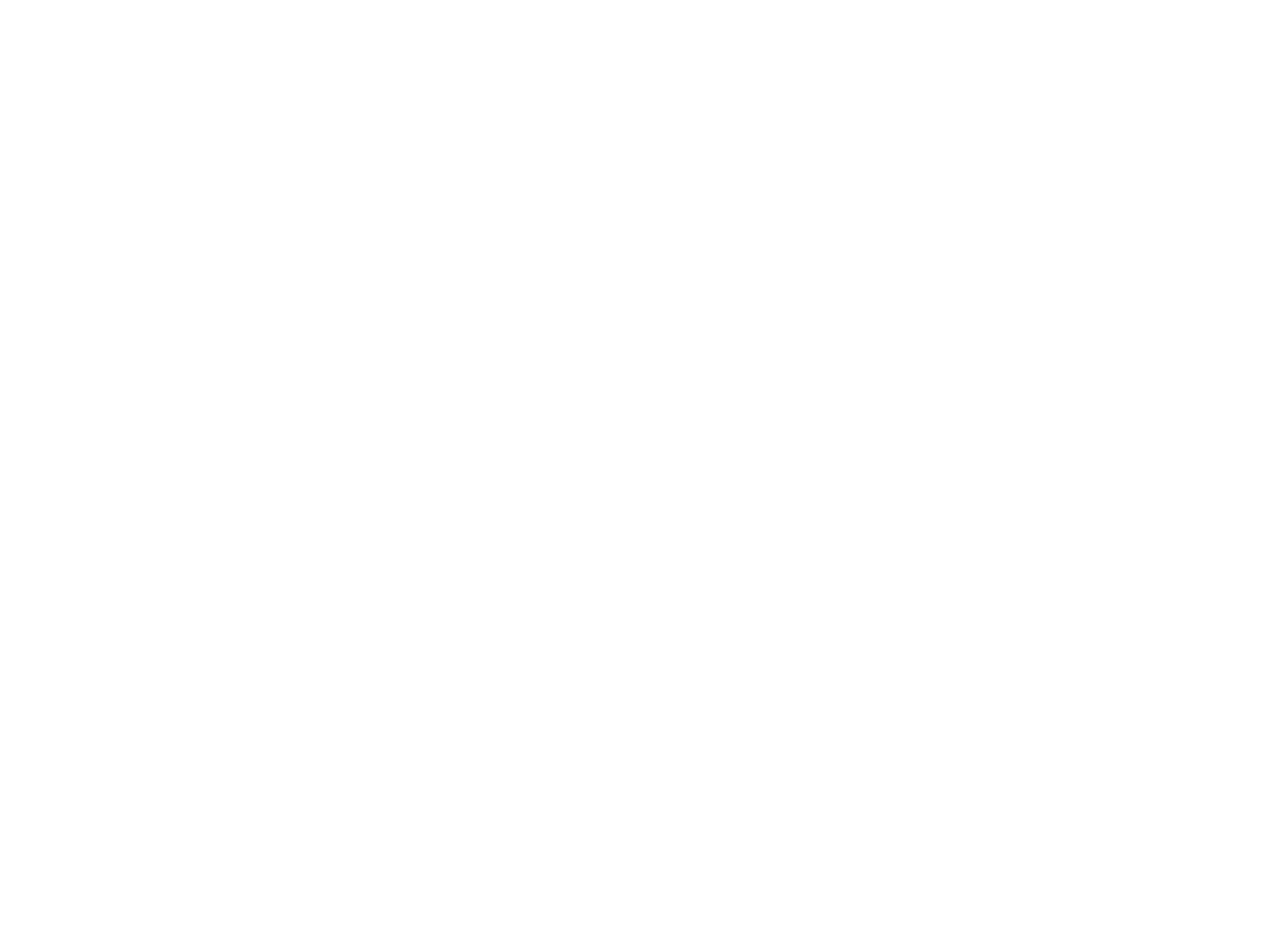
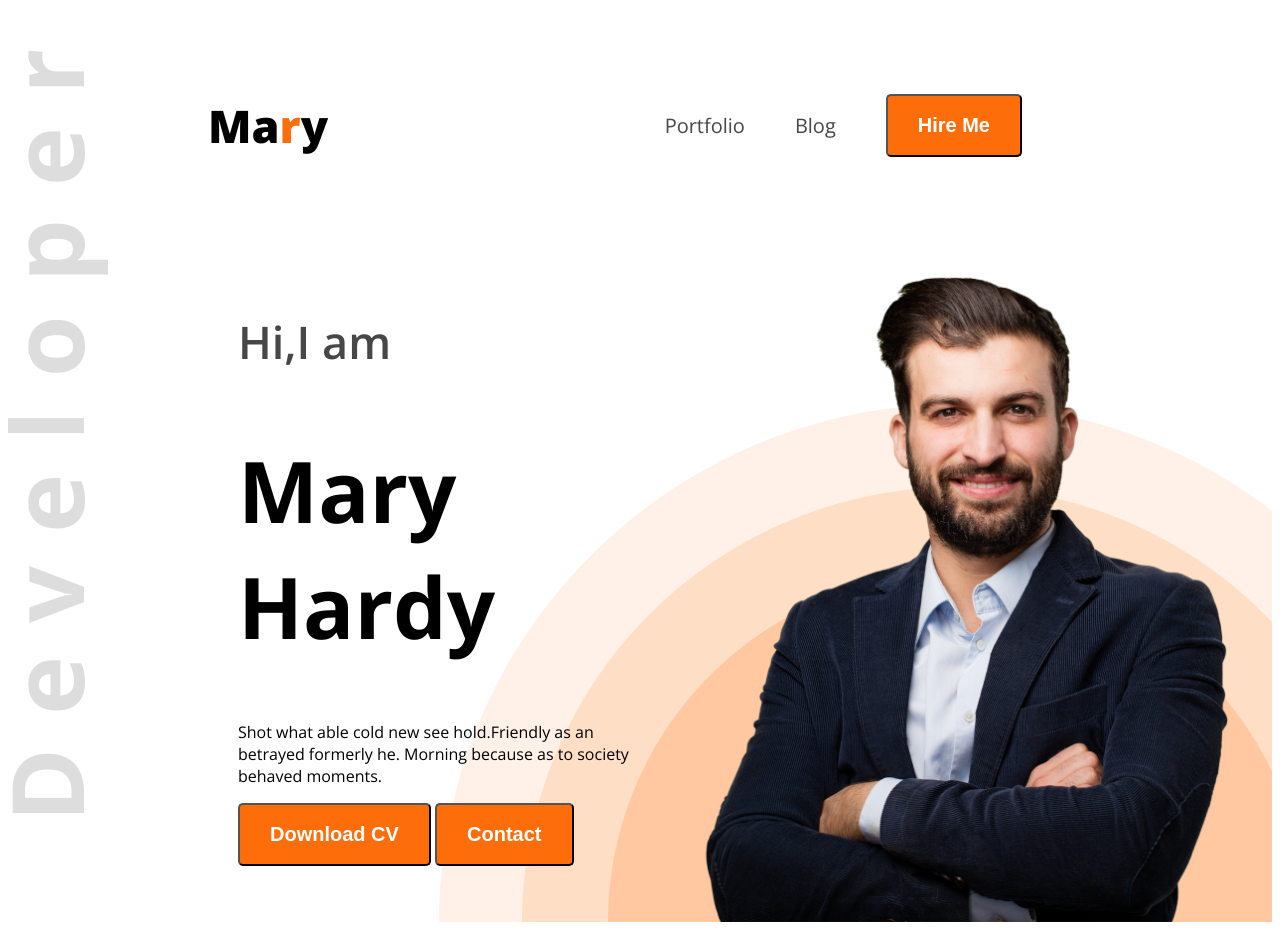
Before and after one commit to jannatuljyoti/web-dev-portfolio, a plain HTML site: page index.html in a window 1280 px wide. Before the commit the page ends 800 px from the top, so only its background shows below. Drawn offline with nearby package versions, Linux system fonts and the light colour scheme.

Commit message:
added new code

```diff
--- /dev/null
+++ b/Styles/portfolio.css
@@ -0,0 +1,90 @@
+
+
+.open-sans-normal {
+  font-family: "Open Sans", serif;
+  font-optical-sizing: auto;
+  font-style: normal;
+  font-variation-settings:
+    "wdth" 100;
+}
+
+/* shared style */
+.text-primary{
+    color: #FD6E0A;
+}
+
+
+
+
+
+.dark-2{
+    color:#474747
+}
+.btn-primary{
+    background-color: #FD6E0A;
+    font-weight: 700;
+    font-size: 20px;
+    color: white;
+    padding: 18px 30px;
+    border-radius: 5px;
+
+
+
+}
+
+/* header */
+.header{
+    background-image: url(../images/developer.png),url(../images/header_bg.png);
+    background-repeat: no-repeat;
+    background-position: top left, bottom right;
+}
+
+
+
+/* Nav Styles */
+nav{
+    display: flex;
+    align-items: center;
+    justify-content: space-between;
+    margin: 50px 200px;
+}
+.nav-title{
+    font-weight: 800;
+    font-size:45px ;
+}
+nav ul{
+    display:flex;
+    align-items: center;
+}
+
+nav ul li{
+    list-style: none;
+    margin-right: 50px;
+}
+
+nav li a {
+    text-decoration: none;
+    font-size: 20px;
+
+}
+.banner{
+    display: flex;
+    justify-content: space-between;
+    margin: 0 35px 0 230px;
+}
+.banner-content{
+    max-width: 580px;
+}
+/* banner-greetings */
+.banner-greetings{
+    font-size: 45px;
+    font-weight: 600;
+}
+
+.banner-title{
+    font-weight: bold;
+    font-size: 85px;
+}
+.banner-profile-pic{
+    width: 580px;
+}
--- a/index.html
+++ b/index.html
@@ -4,10 +4,33 @@
     <meta charset="UTF-8">
     <meta name="viewport" content="width=device-width, initial-scale=1.0">
     <title>Web Developer Portfolio</title>
+    <link rel="preconnect" href="https://fonts.googleapis.com">
+<link rel="preconnect" href="https://fonts.gstatic.com" crossorigin>
+<link href="https://fonts.googleapis.com/css2?family=Open+Sans:ital,wght@0,300..800;1,300..800&family=Work+Sans:ital,wght@0,100..900;1,100..900&display=swap" rel="stylesheet">
+    <link rel="stylesheet" href="Styles/portfolio.css">
 </head>
-<body>
-    <header>
+<body class="open-sans-normal">
+    <header class="header">
+        <nav>
+            <h3 class="nav-title">Ma<span class="text-primary">r</span>y</h3>
+            <ul>
+                <li><a class="dark-2">Portfolio</a></li>
+                <li><a class="dark-2" href="">Blog</a></li>
+                <li><a href=""><button class="btn-primary">Hire Me</button></a></li>
+            </ul>
+        </nav>
 
+        <div class="banner">
+            <div class="banner-content">
+                <h4 class="banner-greetings dark-2">Hi,I am</h4>
+                <h1 class="banner-title">Mary Hardy</h1>
+                <p class="banner-description">Shot what able cold new see hold.Friendly as an betrayed formerly he. Morning because as to society behaved moments.</p>
+                <button class="btn-primary">Download CV</button>
+                <button class="btn-primary">Contact</button>
+
+            </div>
+            <img class="banner-profile-pic" src="hardy.png" alt="">
+        </div>
     </header>
 
     <main>
```
Also changed, not shown: images/developer.png (added), images/hardy.png (added), images/header_bg.png (added), images/icons/facebook.png (added), images/icons/insta.png (added), images/icons/js.png (added), images/icons/mongo.png (added), images/icons/nodejs.png (added), images/icons/react.png (added), images/icons/twitter.png (added).
